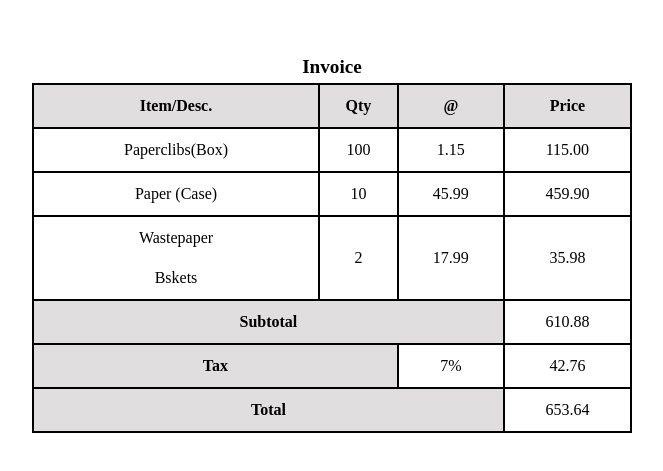
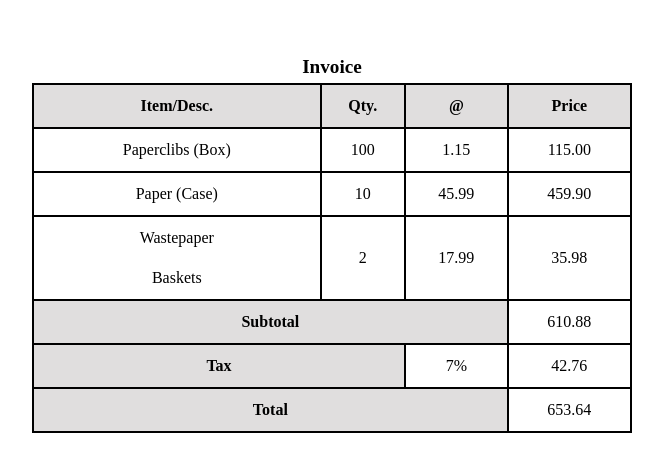
Before and after one commit to Khalifa5000/table, a plain HTML site: page index.html in a window 1280 px wide. Shown: the part 149-620 px from the top of the page, without its empty margins (308-971 px from the left). Drawn offline with Linux system fonts and the light colour scheme.

Commit message:
Edit words

```diff
--- a/index.html
+++ b/index.html
@@ -12,12 +12,12 @@
         <caption>Invoice</caption>
             <tr>
                 <th>Item/Desc.</th>
-                <th>Qty</th>
+                <th>Qty.</th>
                 <th>@</th>
                 <th>Price</th>
             </tr>
             <tr>
-                <td>Paperclibs(Box)</td>
+                <td>Paperclibs (Box)</td>
                 <td>100</td>
                 <td>1.15</td>
                 <td>115.00</td>
@@ -29,7 +29,7 @@
                 <td>459.90</td>
             </tr>
             <tr>
-                <td>Wastepaper <br> Bskets</td>
+                <td>Wastepaper <br> Baskets</td>
                 <td>2</td>
                 <td>17.99</td>
                 <td>35.98</td>
```
